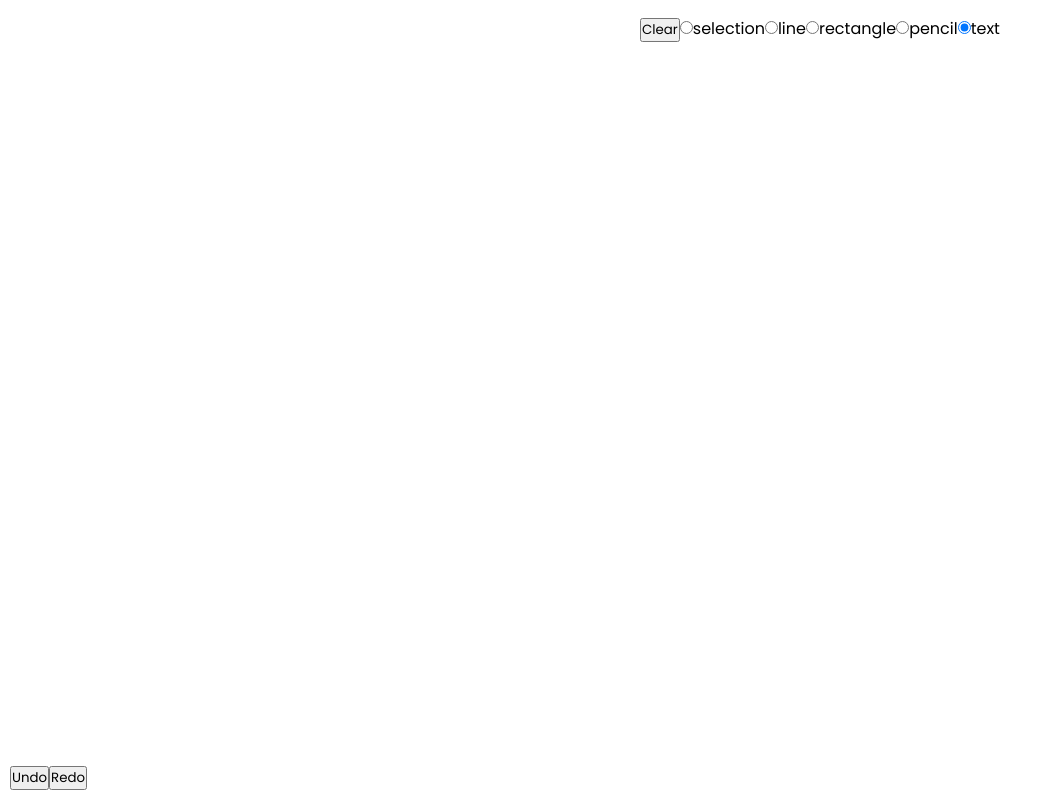
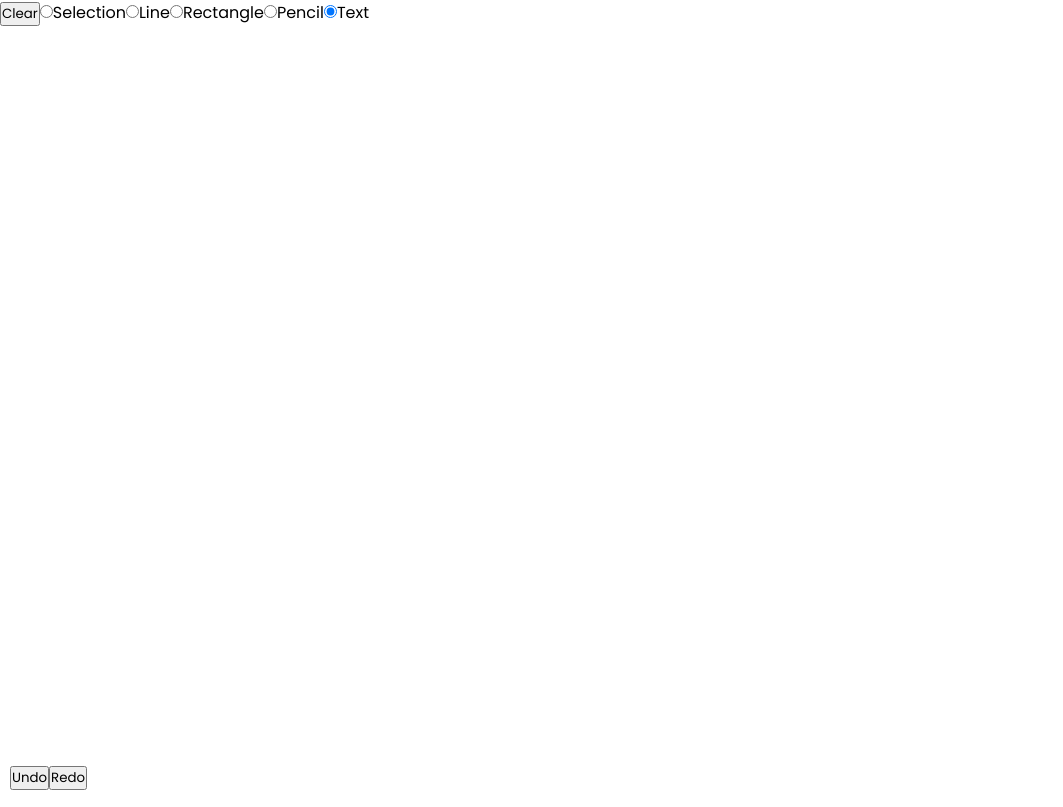
Before and after one commit to bmukesh23/ExcaliSketch, a React (Vite) app: page / in a window 1280 px wide. Shown: the whole page, without its empty margins (0-1063 px from the left). Built offline with nearby package versions, Linux system fonts and the light colour scheme.

Commit message:
add: implement pan tool

```diff
--- a/src/App.tsx
+++ b/src/App.tsx
@@ -1,5 +1,5 @@
 import { MouseEvent, useState, useEffect, useLayoutEffect, useRef } from "react";
-import { useHistory } from "./useHistory";
+import { useHistory } from "./hooks/useHistory";
 import { getStroke } from "perfect-freehand";
 import rough from 'roughjs';
 
@@ -41,6 +41,8 @@ enum Tools {
 
 export default function App() {
   const { elements, setElements, undo, redo } = useHistory([]);
+  const [panOffset, setPanOffset] = useState({ x: 0, y: 0 });
+  const [startPanMousePosition, setStartPanMousePosition] = useState({ x: 0, y: 0, });
   const [action, setAction] = useState("none");
   const [tool, setTool] = useState<Tools>(Tools.Text);
   const [selectedElement, setSelectedElement] = useState<ElementType | null>();
@@ -304,15 +306,17 @@ export default function App() {
   useLayoutEffect(() => {
     const canvas = document.getElementById("canvas") as HTMLCanvasElement;
     const context = canvas.getContext("2d") as CanvasRenderingContext2D;
+    const roughCanvas = rough.canvas(canvas);
     context.clearRect(0, 0, canvas.width, canvas.height);
-
-    const roughCanvas = rough.canvas(canvas);
+    context.save();
+    context.translate(panOffset.x, panOffset.y);
 
     elements.forEach((element) => {
       if (action === "writing" && selectedElement && selectedElement.id === element.id) return;
       drawElement(roughCanvas, context, element);
     });
-  }, [elements, action, selectedElement]);
+    context.restore();
+  }, [elements, action, selectedElement, panOffset]);
 
   useEffect(() => {
     const undoRedoFunction = (event: KeyboardEvent) => {
@@ -334,6 +338,20 @@ export default function App() {
       document.removeEventListener("keydown", undoRedoFunction);
     };
   }, [undo, redo]);
+
+  useEffect(() => {
+    const panFunction = (event: WheelEvent) => {
+      setPanOffset((prevState) => ({
+        x: prevState.x - event.deltaX,
+        y: prevState.y - event.deltaY,
+      }));
+    };
+
+    document.addEventListener("wheel", panFunction);
+    return () => {
+      document.removeEventListener("wheel", panFunction);
+    };
+  }, []);
 
   useEffect(() => {
     const textArea = textAreaRef.current;
@@ -394,9 +412,23 @@ export default function App() {
 
   const adjustmentRequired = (type: Tools) => ["line", "rectangle"].includes(type);
 
+  const getMouseCoordinates = (event: MouseEvent) => {
+    const clientX = event.clientX - panOffset.x;
+    const clientY = event.clientY - panOffset.y;
+    return { clientX, clientY };
+  };
+
   const handleMouseDown = (event: MouseEvent<HTMLCanvasElement>) => {
     if (action === "writing") return;
-    const { clientX, clientY } = event;
+
+    const { clientX, clientY } = getMouseCoordinates(event);
+
+    if (event.button === 1) {
+      setAction("panning");
+      setStartPanMousePosition({ x: clientX, y: clientY });
+      return;
+    }
+
     if (tool === Tools.Selection) {
       const element = getElementAtPosition(clientX, clientY, elements);
       if (element) {
@@ -430,7 +462,17 @@ export default function App() {
   };
 
   const handleMouseMove = (event: MouseEvent<HTMLCanvasElement>) => {
-    const { clientX, clientY } = event;
+    const { clientX, clientY } = getMouseCoordinates(event);
+    if (action === "panning") {
+      const deltaX = clientX - startPanMousePosition.x;
+      const deltaY = clientY - startPanMousePosition.y;
+      setPanOffset({
+        x: panOffset.x + deltaX,
+        y: panOffset.y + deltaY,
+      });
+      return;
+    }
+
     if (tool === Tools.Selection) {
       const element = getElementAtPosition(clientX, clientY, elements);
 
@@ -481,7 +523,7 @@ export default function App() {
   };
 
   const handleMouseUp = (event: MouseEvent<HTMLCanvasElement>) => {
-    const { clientX, clientY } = event;
+    const { clientX, clientY } = getMouseCoordinates(event);
     if (selectedElement) {
       const index = selectedElement.id;
       const { id, type } = elements[index];
@@ -523,76 +565,76 @@ export default function App() {
 
   return (
     <div>
-      <div style={{ position: 'fixed', left: '50%', top: '2%' }}>
+      <div style={{ position: 'fixed', zIndex: 2 }}>
         <button onClick={() => setElements([])}>Clear</button>
 
         <input
           type="radio"
-          name="selection"
           id="selection"
-          checked={tool === Tools.Selection}
+          checked={tool === "selection"}
           onChange={() => setTool(Tools.Selection)}
         />
-        <label htmlFor="selection">selection</label>
+        <label htmlFor="selection">Selection</label>
 
         <input
           type="radio"
           name="line"
           id="line"
-          checked={tool === Tools.Line}
+          checked={tool === "line"}
           onChange={() => setTool(Tools.Line)}
         />
-        <label htmlFor="line">line</label>
+        <label htmlFor="line">Line</label>
 
         <input
           type="radio"
           name="rectangle"
           id="rectangle"
-          checked={tool === Tools.Rectangle}
+          checked={tool === "rectangle"}
           onChange={() => setTool(Tools.Rectangle)}
         />
-        <label htmlFor="rectangle">rectangle</label>
+        <label htmlFor="rectangle">Rectangle</label>
 
         <input
           type="radio"
           name="pencil"
           id="pencil"
-          checked={tool === Tools.Pencil}
+          checked={tool === "pencil"}
           onChange={() => setTool(Tools.Pencil)}
         />
-        <label htmlFor="pencil">pencil</label>
+        <label htmlFor="pencil">Pencil</label>
 
         <input
           type="radio"
           name="text"
           id="text"
-          checked={tool === Tools.Text}
+          checked={tool === "text"}
           onChange={() => setTool(Tools.Text)}
         />
-        <label htmlFor="text">text</label>
+        <label htmlFor="text">Text</label>
       </div>
       <div style={{ position: "fixed", zIndex: 2, bottom: 0, padding: 10 }}>
         <button onClick={undo}>Undo</button>
         <button onClick={redo}>Redo</button>
       </div>
+
       {action === "writing" ? (
-        <textarea ref={textAreaRef} name="text" id="text" style={{
-          position: "fixed", top: selectedElement && selectedElement.y1 !== undefined ? `${selectedElement.y1 - 2}px` : "0",
-          left: selectedElement && selectedElement.x1 !== undefined ? `${selectedElement.x1}px` : "0",
+        <textarea ref={textAreaRef} onBlur={handleBlur} style={{
+          position: "fixed",
+          top: selectedElement ? selectedElement.y1 - 2 + panOffset.y : 0,
+          left: selectedElement ? selectedElement.x1 + panOffset.x : 0,
           font: "24px sans-serif",
           margin: 0,
           padding: 0,
           border: 0,
-          outline: "none",
+          outline: 0,
           overflow: "hidden",
           whiteSpace: "pre",
           background: "transparent",
           zIndex: 2,
         }}
-          onBlur={handleBlur}
         />
       ) : null}
-      <canvas id="canvas" width={innerWidth} height={innerHeight} onMouseDown={handleMouseDown} onMouseUp={handleMouseUp} onMouseMove={handleMouseMove}></canvas>
+      <canvas id="canvas" width={innerWidth} height={innerHeight} onMouseDown={handleMouseDown} onMouseUp={handleMouseUp} onMouseMove={handleMouseMove} style={{ position: "absolute", zIndex: 1 }}></canvas>
     </div>
   )
 }
--- a/src/useHistory.ts
+++ b/src/hooks/useHistory.ts
@@ -1,5 +1,5 @@
 import { useState } from "react";
-import { ElementType } from "./App";
+import { ElementType } from "../App";
 
 export const useHistory = (initialState: ElementType[]) => {
     const [index, setIndex] = useState(0);
```
